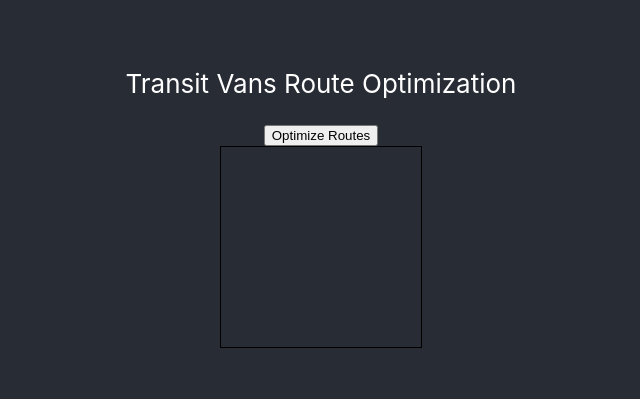
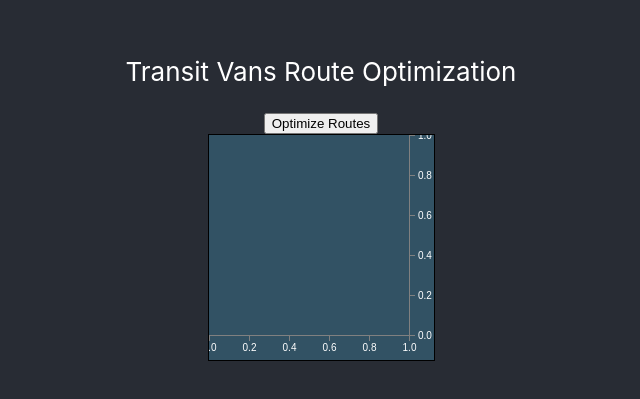
Before and after one commit to simrie/show-vans-react-hooks-typescript-d3, a React (Create React App) app: page / in a window 1280 px wide. Shown: the part 205-604 px from the top of the page, without its empty margins (319-959 px from the left). Built offline with nearby package versions, Linux system fonts and the light colour scheme.

Commit message:
axes added but they need recalibration

```diff
--- a/src/components/SvgGrid.tsx
+++ b/src/components/SvgGrid.tsx
@@ -3,15 +3,24 @@ import { SvgContext } from "../contexts/SvgContext";
 import { SvgState } from "../types/SvgState";
 import { VanRun } from "../types/transit-vans";
 import { ConvertRidesToPaths } from "../functions/VanRunFnctions";
-import { D3GeneralUpdatePattern, D3RemovePaths } from "../functions/D3Functions";
+import { D3UpdatePaths, D3RemovePaths, D3AppendAxes } from "../functions/D3Functions";
 import { BaseType } from "d3";
 
 
 export const SvgGrid = ()  => {
     const svgRef = useRef<BaseType | unknown | HTMLElement | any>();
     const pathsContext = useContext(SvgContext);
+    const margin = 25;
+    let width = 200;
+    let height = 200;
 
     useEffect(() => {
+        // Append axes just once
+         D3AppendAxes(svgRef, height, width, margin);
+    }, [height, width, margin]);
+
+    useEffect(() => {
+        // update paths whenever they change
         if (pathsContext === null || pathsContext.state === null || pathsContext.state.optimizedSet == null) {
              return
         }
@@ -19,10 +28,12 @@ export const SvgGrid = ()  => {
             D3RemovePaths(svgRef);
             return;
         }
+        // Append axes
+        // D3AppendAxes(svgRef, height, width);
         let state:SvgState = pathsContext.state;
         let optimizedSet:VanRun[]=state.optimizedSet;
         let paths = ConvertRidesToPaths(optimizedSet);;
-         D3GeneralUpdatePattern(svgRef, paths);
+        D3UpdatePaths(svgRef, paths);
     }, [pathsContext]);
 
     if (pathsContext === null || pathsContext.state === null || pathsContext.state.optimizedSet == null) {
@@ -33,8 +44,17 @@ export const SvgGrid = ()  => {
         <svg
             ref={svgRef}
             id="svgGrid"
-            width={'200'} height={'200'}
+            width={width + margin}
+            height={height + margin}
             >
+            <g id="van_routes"
+                transform="translate({margin},{margin})">
+            </g>
+            <g id="x_axis"
+            >
+            </g>
+            <g id="y_axis"
+            ></g>
         </svg>
     );
 }
--- a/src/functions/d3Functions.tsx
+++ b/src/functions/d3Functions.tsx
@@ -1,8 +1,8 @@
 import React from 'react'
-import { select, scaleOrdinal, schemeCategory10 } from "d3";
+import { select, scaleOrdinal, scaleLinear, schemeCategory10, axisBottom, axisRight } from "d3";
 
 
-export const D3GeneralUpdatePattern = (svgRef:React.MutableRefObject<any> | undefined, paths:string[]) => {
+export const D3UpdatePaths = (svgRef:React.MutableRefObject<any> | undefined, paths:string[]) => {
     if (svgRef === null || svgRef === undefined) {
         return;
     }
@@ -18,12 +18,13 @@ export const D3GeneralUpdatePattern = (svgRef:React.MutableRefObject<any> | unde
 
     const svg = select(svgRef.current);
     const svg_g = svg
-      .selectAll("g")
-      .data(paths);
+        .select("#van_routes")
+        .selectAll("g")
+        .data(paths);
 
     console.log('Paths count ', paths.length)
 
-    const svg_g_paths = svg_g.selectAll("path");
+    const svg_g_paths = svg_g.selectAll("paths");
 
     // Use transitions if the paths already exist, otherwise cretae the paths
     if (svg_g_paths.size() > 0) {
@@ -54,9 +55,44 @@ export const D3RemovePaths = (svgRef:React.MutableRefObject<any> | undefined) =>
     }
     const svg = select(svgRef.current);
     const svg_g = svg
+      .select("#van_routes")
       .selectAll("g")
       .data([])
       .join('g');
 
     console.log(svg_g)
 }
+
+export const D3AppendAxes = (svgRef:React.MutableRefObject<any> | undefined, height: number, width: number, margin: number) => {
+    console.log("D3AppendAxes");
+    if (svgRef === null || svgRef === undefined) {
+        return;
+    }
+    if (svgRef.current === null || svgRef.current === undefined) {
+        return;
+    }
+    const svg = select(svgRef.current);
+
+    // Set the ranges
+    const  x = scaleLinear().rangeRound([0, width]);
+    const  y = scaleLinear().rangeRound([height, 0]);
+
+    // Define the axes
+    const  xAxis = axisBottom(x).ticks(5);
+    const  yAxis = axisRight(y).ticks(5);
+
+    // Add the X Axis
+    svg.select("#x_axis")
+        .append("g")
+        .attr("class", "x axis")
+        .attr("transform", "translate(" + 0 + "," + height + ")")
+        .call(xAxis);
+
+    // Add the Y Axis
+    svg.select("#y_axis")
+        .append("g")
+        .attr("class", "y axis")
+        .attr("transform", "translate(" + width  + "," + 0 + ")")
+        .call(yAxis);
+
+}
--- a/src/styles/svg.css
+++ b/src/styles/svg.css
@@ -1,9 +1,20 @@
 svg {
     border: 1px solid black;
+    background-color: rgb(50, 82, 100);
     fill: none;
     z-index: 1;
 }
 
 path {
   stroke-width: 3px;
+  fill: none;
 }
+
+.axis path,
+.axis line {
+    fill: none;
+    stroke: grey;
+    stroke-width: 1px;
+    shape-rendering: crispEdges;
+    background-color: white;
+}
```
Also changed, not shown: 1 other file (tests, documents, lock files or other folders). Lines whose indentation alone changed are shown as unchanged.
